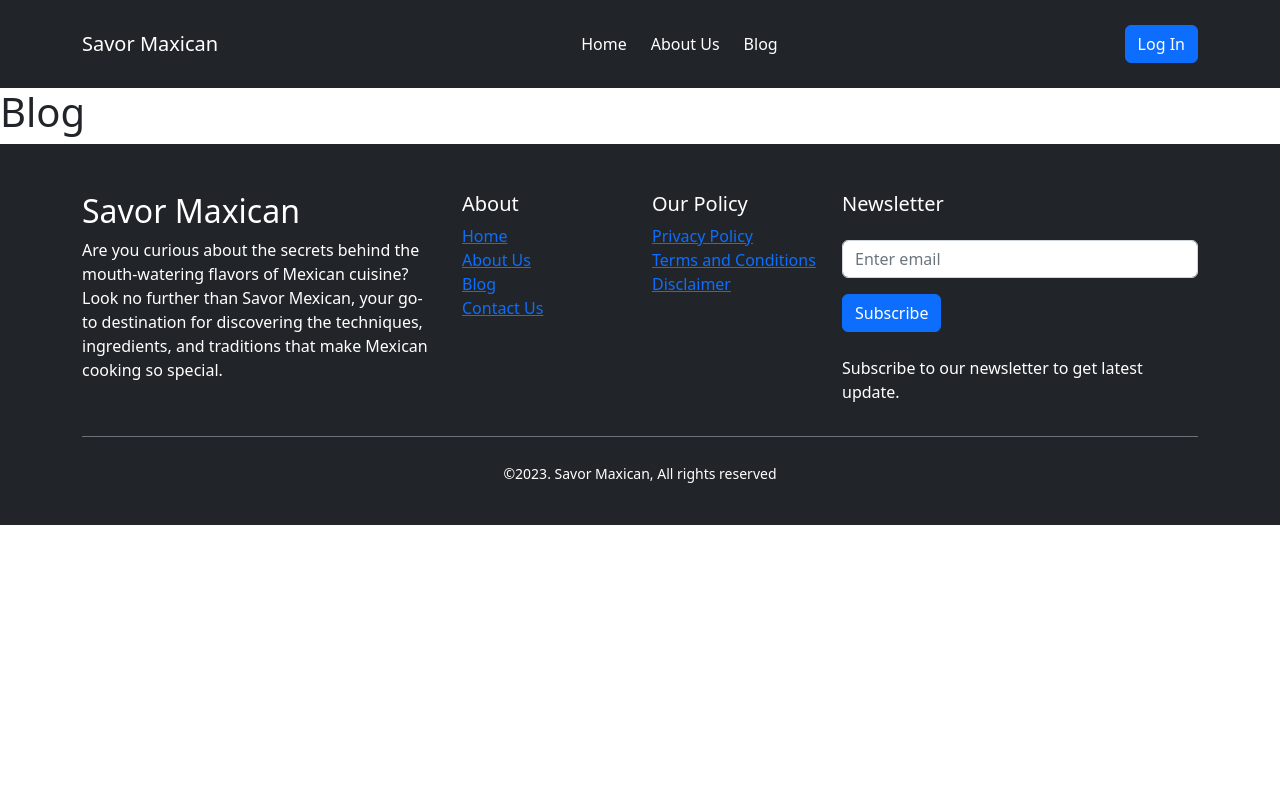
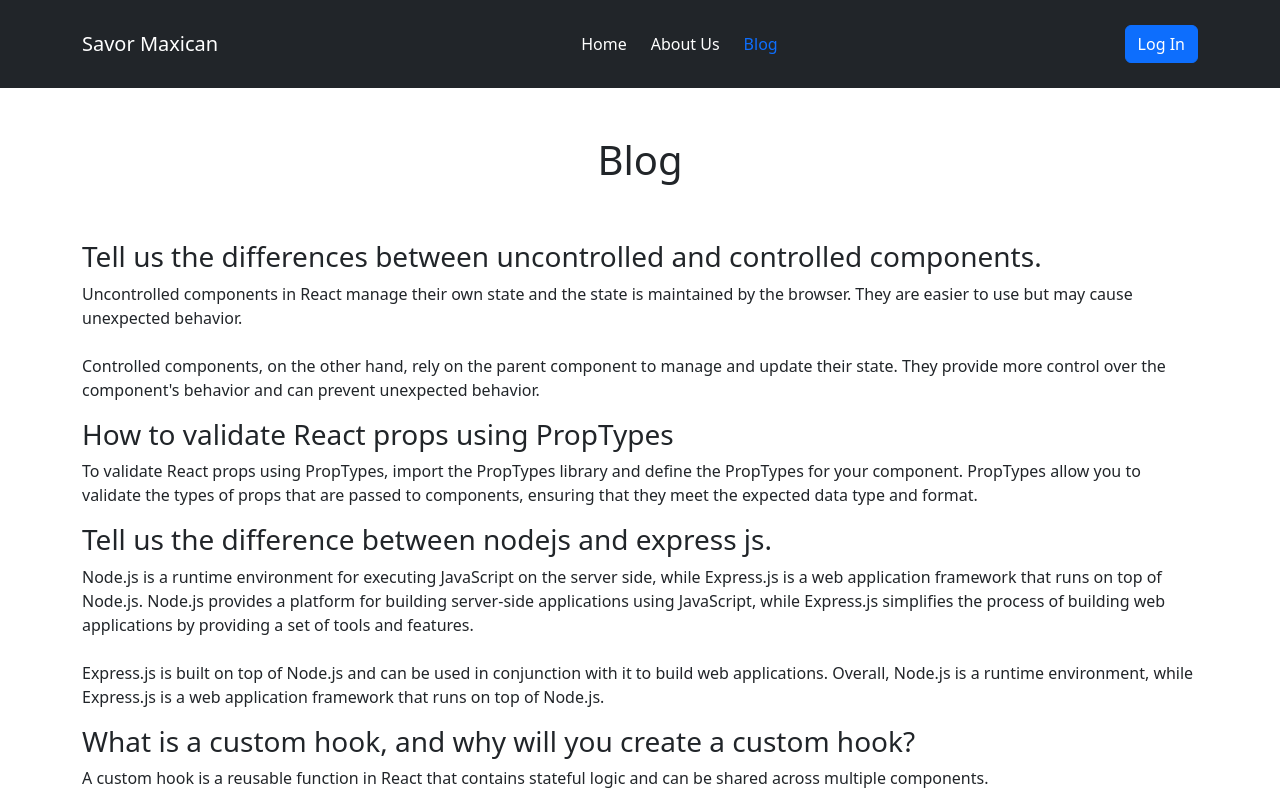
Before and after one commit to Zubayer22/savor-maxicano, a React (Vite) app: page /blog in a window 1280 px wide. Shown: the top 794 px of the page. Built offline with nearby package versions, Linux system fonts and the light colour scheme; no server answers.

Commit message:
Blag and about us page completed

```diff
--- a/package.json
+++ b/package.json
@@ -19,6 +19,7 @@
     "react-dom": "^18.2.0",
     "react-icons": "^4.8.0",
     "react-router-dom": "^6.11.0",
+    "react-to-pdf": "^0.0.14",
     "react-toastify": "^9.1.2",
     "sort-by": "^1.2.0",
     "swiper": "^9.2.4"
--- a/src/index.css
+++ b/src/index.css
@@ -0,0 +1,6 @@
+.nav-col-cus{
+    color: white;
+}
+.active{
+    color: #0d6efd;
+}
--- a/src/pages/AboutUs/AboutUs.jsx
+++ b/src/pages/AboutUs/AboutUs.jsx
@@ -1,10 +1,12 @@
 import React from 'react';
+import { Container } from 'react-bootstrap';
 
 const AboutUs = () => {
     return (
-        <div>
-            About Us
-        </div>
+        <Container className='py-5'>
+            <h1 className='pb-5 text-center'>About Us</h1>
+            <p>Welcome to our website! We are passionate about Mexican cuisine and want to share our love for it with the world. Our mission is to provide you with delicious and authentic Mexican recipes that you can easily make at home.<br/><br/>Our team consists of food enthusiasts who have spent years perfecting their skills in the kitchen. We believe that cooking should be fun, creative, and most importantly, delicious. We want to inspire you to get into the kitchen and start experimenting with new flavors and ingredients.<br/><br/>All of our recipes are carefully curated and tested to ensure that they are easy to follow and produce great results. We believe that everyone should be able to enjoy the delicious flavors of Mexican cuisine, regardless of their cooking experience.<br/><br/>We are dedicated to using fresh, high-quality ingredients in all of our recipes. We believe that the key to great tasting food is using the best ingredients available. That's why we only use fresh produce, high-quality meats, and authentic Mexican spices in our recipes.<br/><br/>Our goal is to help you create delicious, restaurant-quality Mexican dishes in the comfort of your own home. We believe that cooking and sharing food with loved ones is one of life's greatest pleasures, and we want to help you experience that joy.</p>
+        </Container>
     );
 };
 
--- a/src/pages/Blog/Blog.jsx
+++ b/src/pages/Blog/Blog.jsx
@@ -1,10 +1,30 @@
 import React from 'react';
+import { Button, Container } from 'react-bootstrap';
+import Pdf from "react-to-pdf";
 
 const Blog = () => {
+    const ref = React.createRef();
     return (
-        <div>
-            <h1>Blog</h1>
+        <div className='text-center'>
+            <Container className='py-5' ref={ref} style={{ minHeight: '100vh'}}>
+                <h1 className='pb-5 text-center'>Blog</h1>
+                <div  className='text-start'>
+                    <h3>Tell us the differences between uncontrolled and controlled components.</h3>
+                    <p>Uncontrolled components in React manage their own state and the state is maintained by the browser. They are easier to use but may cause unexpected behavior.<br /><br />Controlled components, on the other hand, rely on the parent component to manage and update their state. They provide more control over the component's behavior and can prevent unexpected behavior.</p>
+                    <h3>How to validate React props using PropTypes</h3>
+                    <p>To validate React props using PropTypes, import the PropTypes library and define the PropTypes for your component. PropTypes allow you to validate the types of props that are passed to components, ensuring that they meet the expected data type and format.</p>
+                    <h3>Tell us the difference between nodejs and express js.</h3>
+                    <p>Node.js is a runtime environment for executing JavaScript on the server side, while Express.js is a web application framework that runs on top of Node.js. Node.js provides a platform for building server-side applications using JavaScript, while Express.js simplifies the process of building web applications by providing a set of tools and features.<br /><br /> Express.js is built on top of Node.js and can be used in conjunction with it to build web applications. Overall, Node.js is a runtime environment, while Express.js is a web application framework that runs on top of Node.js.</p>
+                    <h3>What is a custom hook, and why will you create a custom hook?</h3>
+                    <p>A custom hook is a reusable function in React that contains stateful logic and can be shared across multiple components.<br />Developers create custom hooks to encapsulate complex logic, such as data fetching or handling form inputs, and to reduce code duplication across components. By creating a custom hook, developers can extract common functionality from components and reuse it in a declarative and composable way.<br /><br />In summary, custom hooks are reusable functions that contain stateful logic and can be used across multiple components in React. They are created to encapsulate complex logic and reduce code duplication, making it easier to build and maintain React applications.</p>
+                </div>
+
+            </Container>
+            <Pdf targetRef={ref} filename="blog.pdf" options={{ y: -50 }}>
+                {({ toPdf }) => <Button onClick={toPdf} className='mb-5'>Generate Pdf</Button>}
+            </Pdf>
         </div>
+
     );
 };
 
--- a/src/pages/Home/Home/Home.jsx
+++ b/src/pages/Home/Home/Home.jsx
@@ -1,12 +1,16 @@
 import React from 'react';
 import Chefs from './Chefs';
 import Slider from '../Slider/Slider';
+import HomeAbout from './HomeAbout';
+import Testimonials from './Testimonials';
 
 const Home = () => {
     return (
         <div>
             <Slider></Slider>
+            <HomeAbout></HomeAbout>
             <Chefs></Chefs>
+            <Testimonials></Testimonials>
         </div>
     );
 };
--- /dev/null
+++ b/src/pages/Home/Home/HomeAbout.jsx
@@ -0,0 +1,22 @@
+import React from 'react';
+import { Button, Col, Container, Row } from 'react-bootstrap';
+import { Link } from 'react-router-dom';
+
+const HomeAbout = () => {
+    return (
+        <Container className='py-5'>
+            <h1 className='text-center pb-5'>About Us</h1>
+            <Row>
+                <Col xs={12} md={6}>
+                    <img className='w-100 px-5' src="https://i.ibb.co/xKZHSGC/pexels-hana-brannigan-3642718.jpg" alt="" />
+                </Col>
+                <Col xs={12} md={6}>
+                    <p>Welcome to our website! We are passionate about Mexican cuisine and want to share our love for it with the world. Our mission is to provide you with delicious and authentic Mexican recipes that you can easily make at home.<br/><br/>Our team consists of food enthusiasts who have spent years perfecting their skills in the kitchen. We believe that cooking should be fun, creative, and most importantly, delicious. We want to inspire you to get into the kitchen and start experimenting with new flavors and ingredients.<br/><br/>All of our recipes are carefully curated and tested to ensure that they are easy to follow and produce great results. We believe that everyone should be able to enjoy the delicious flavors of Mexican cuisine, regardless of their cooking experience.</p>
+                    <Link to='/about-us'><Button className='mt-4'>Learn More</Button></Link>
+                </Col>
+            </Row>
+        </Container>
+    );
+};
+
+export default HomeAbout;
--- /dev/null
+++ b/src/pages/Home/Home/Testimonials.jsx
@@ -0,0 +1,38 @@
+import React, { useRef, useState } from "react";
+// Import Swiper React components
+import { Swiper, SwiperSlide } from "swiper/react";
+
+// Import Swiper styles
+import "swiper/css";
+import "swiper/css/navigation";
+import "swiper/css/pagination";
+
+
+// import required modules
+import { Navigation, Pagination, Mousewheel, Keyboard } from "swiper";
+import { Container } from "react-bootstrap";
+
+const Testimonials = () => {
+    return (
+        <Container className="py-5">
+            <h1 className="text-center">What our customer say?</h1>
+            <Swiper
+                cssMode={true}
+                navigation={true}
+                pagination={true}
+                mousewheel={true}
+                keyboard={true}
+                loop={true}
+                modules={[Navigation, Pagination, Mousewheel, Keyboard]}
+                className="mySwiper"
+            >
+                <SwiperSlide><p className="text-center" style={{padding:'0px 20%'}}>"I was looking for authentic Mexican recipes to make at home and stumbled upon this website. The recipes are easy to follow and produce amazing results. I've tried several of them now and they've all been a hit with my family. Thanks for helping me bring some Mexican flavor into my home cooking!"<br/><br/><b>- Emily M</b></p> </SwiperSlide>
+                <SwiperSlide><p className="text-center" style={{padding:'0px 20%'}}>"I'm a big fan of Mexican cuisine and I have to say, this website has some of the best recipes I've ever tried. The flavors are spot on and the ingredients are easy to find at my local grocery store. I've recommended this site to all my friends who love Mexican food!" <br/><br/><b>- Mike P</b></p> </SwiperSlide>
+                <SwiperSlide><p className="text-center" style={{padding:'0px 20%'}}>"I'm a Mexican-American who grew up with homemade Mexican food, and I have to say, these recipes are the real deal. They taste just like my abuelita used to make! I appreciate the attention to detail and the use of authentic ingredients. Keep up the great work!"<br/><br/><b>- Carlos R</b></p> </SwiperSlide>
+                <SwiperSlide><p className="text-center" style={{padding:'0px 20%'}}>"As someone who loves to cook but isn't very familiar with Mexican cuisine, this website has been a godsend. The recipes are easy to follow and the photos are so helpful in knowing what the end result should look like. I've tried several recipes now and they've all been a hit with my family. Thank you for making Mexican cooking accessible to everyone!"<br/><br/><b>- Lisa W.</b></p> </SwiperSlide>
+            </Swiper>
+        </Container>
+    );
+};
+
+export default Testimonials;
--- a/src/pages/Shared/Header.jsx
+++ b/src/pages/Shared/Header.jsx
@@ -1,7 +1,8 @@
 import React, { useContext } from 'react';
 import { Button, Container, Nav, Navbar } from 'react-bootstrap';
-import { Link } from 'react-router-dom';
+import { Link, NavLink } from 'react-router-dom';
 import { AuthContext } from '../../Providers/AuthProvider';
+
 
 const Header = () => {
 
@@ -11,6 +12,7 @@ const Header = () => {
         .then()
         .catch(error => console.log(error))
     }
+
 
     return (
         <Navbar expand="lg" bg='dark' variant='dark'>
@@ -23,9 +25,9 @@ const Header = () => {
                         className="mx-auto my-4 d-flex align-items-center gap-4"
                         navbarScroll
                     >
-                        <Link className='text-decoration-none text-white' to='/'>Home</Link>
-                        <Link className='text-decoration-none text-white' to='/about-us'>About Us</Link>
-                        <Link className='text-decoration-none text-white' to='/blog'>Blog</Link>
+                        <NavLink className='text-decoration-none nav-col-cus' activeClassName="active" to='/'>Home</NavLink>
+                        <NavLink className='text-decoration-none nav-col-cus' activeClassName="active" to='/about-us'>About Us</NavLink>
+                        <NavLink className='text-decoration-none nav-col-cus'  activeClassName="active" to='/blog'>Blog</NavLink>
                     </Nav>
                     {
                         user ?
```
Also changed, not shown: 1 other file (tests, documents, lock files or other folders).
